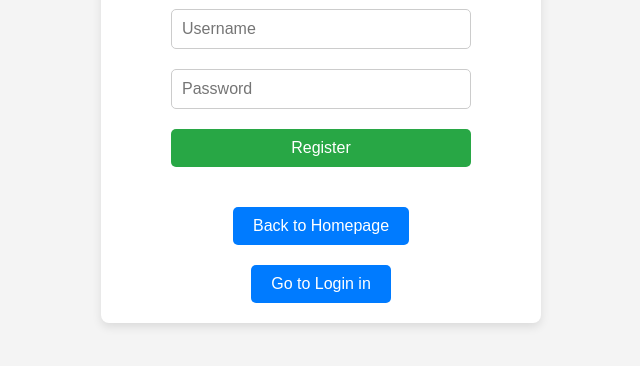
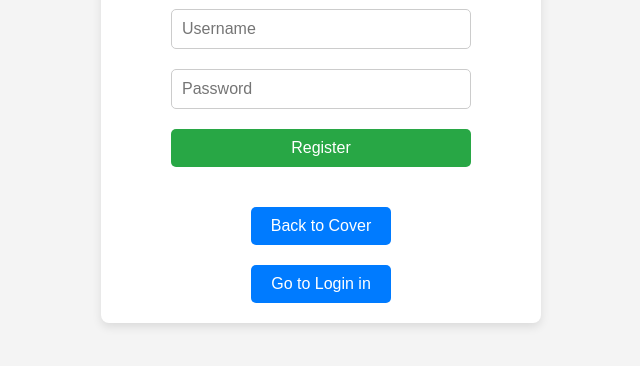
Before and after one commit to JohnsonLJS/381project-group25, a website: page views/register.html in a window 1280 px wide. Shown: the part 288-654 px from the top of the page, without its empty margins (319-959 px from the left). Drawn offline with Linux system fonts and the light colour scheme.

Commit message:
Update register.html

```diff
--- a/views/register.html
+++ b/views/register.html
@@ -19,7 +19,7 @@
             </form>
         </div>
         <div class="button-container">
-            <a href="/">Back to Homepage</a>
+            <a href="/">Back to Cover</a>
         </div>
         <div class="button-container">
             <a href="/login">Go to Login in</a>
```
